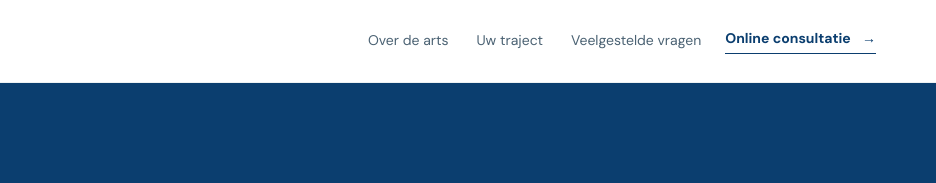
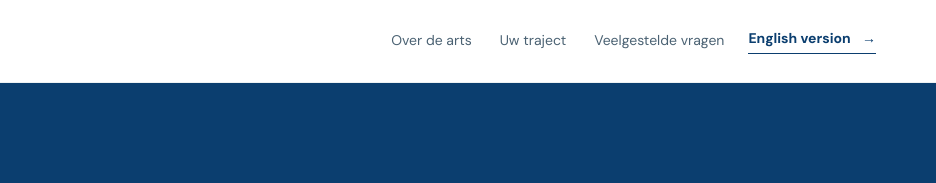
Before and after one commit to yenicimert/armamed, a website built with Vite: page index.html in a window 1280 px wide. Shown: the top 183 px of the page, 344-1280 px from the left. Built offline with nearby package versions, Linux system fonts and the light colour scheme.

Commit message:
Add English language link

```diff
--- a/index.html
+++ b/index.html
@@ -18,7 +18,7 @@
         <nav class="desktop-nav" aria-label="Hoofdnavigatie">
           <a href="#doctor">Over de arts</a><a href="#journey">Uw traject</a><a href="#faq">Veelgestelde vragen</a>
         </nav>
-        <a class="nav-cta" href="#consultation">Online consultatie <span>→</span></a>
+        <a class="nav-cta" href="./en/">English version <span>→</span></a>
         <button class="menu-toggle" aria-label="Menu openen" aria-expanded="false">☰</button>
       </div>
       <nav class="mobile-nav" aria-label="Mobiele navigatie"><a href="#doctor">Over de arts</a><a href="#journey">Uw traject</a><a href="#faq">Veelgestelde vragen</a><a href="#consultation">Online consultatie</a></nav>
```
